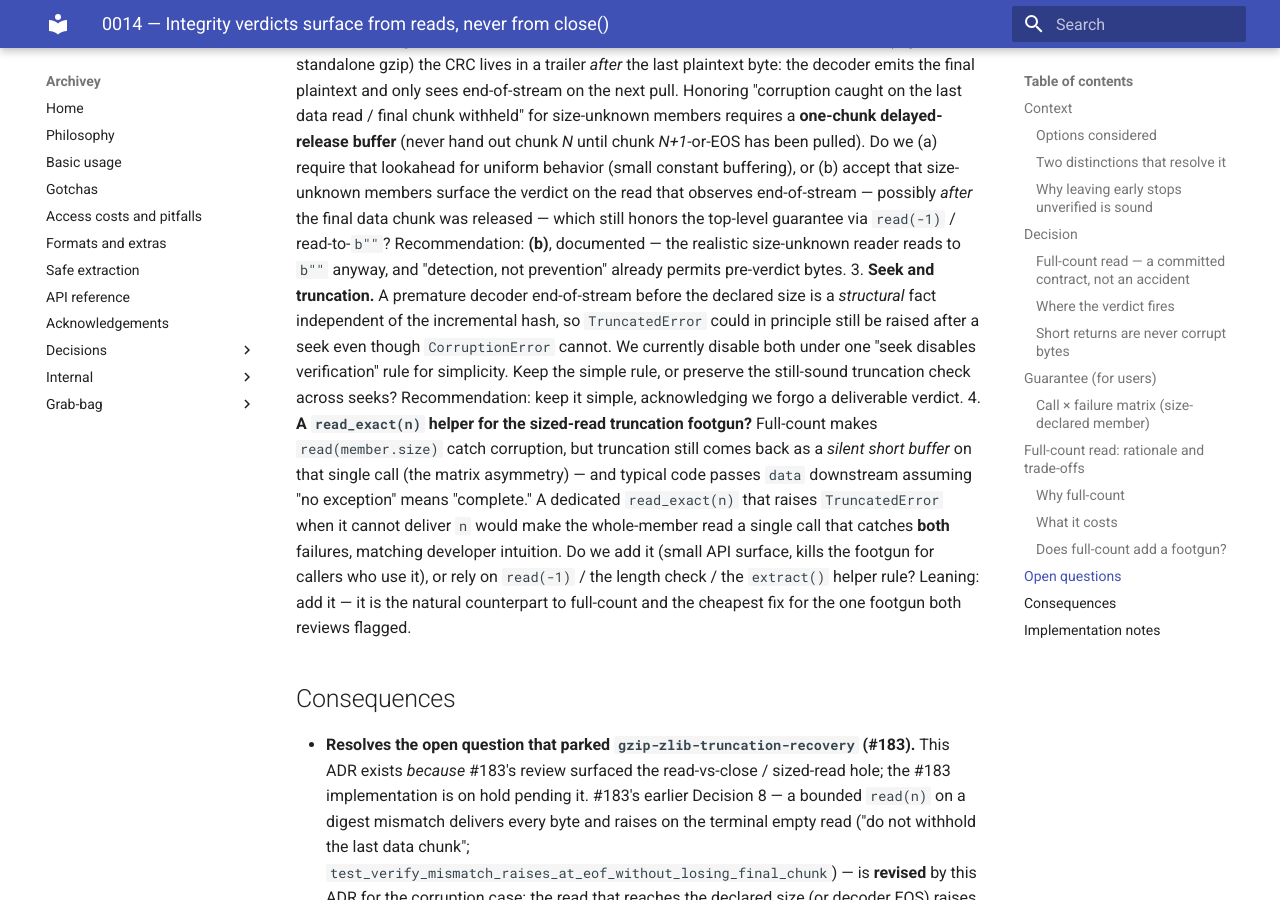
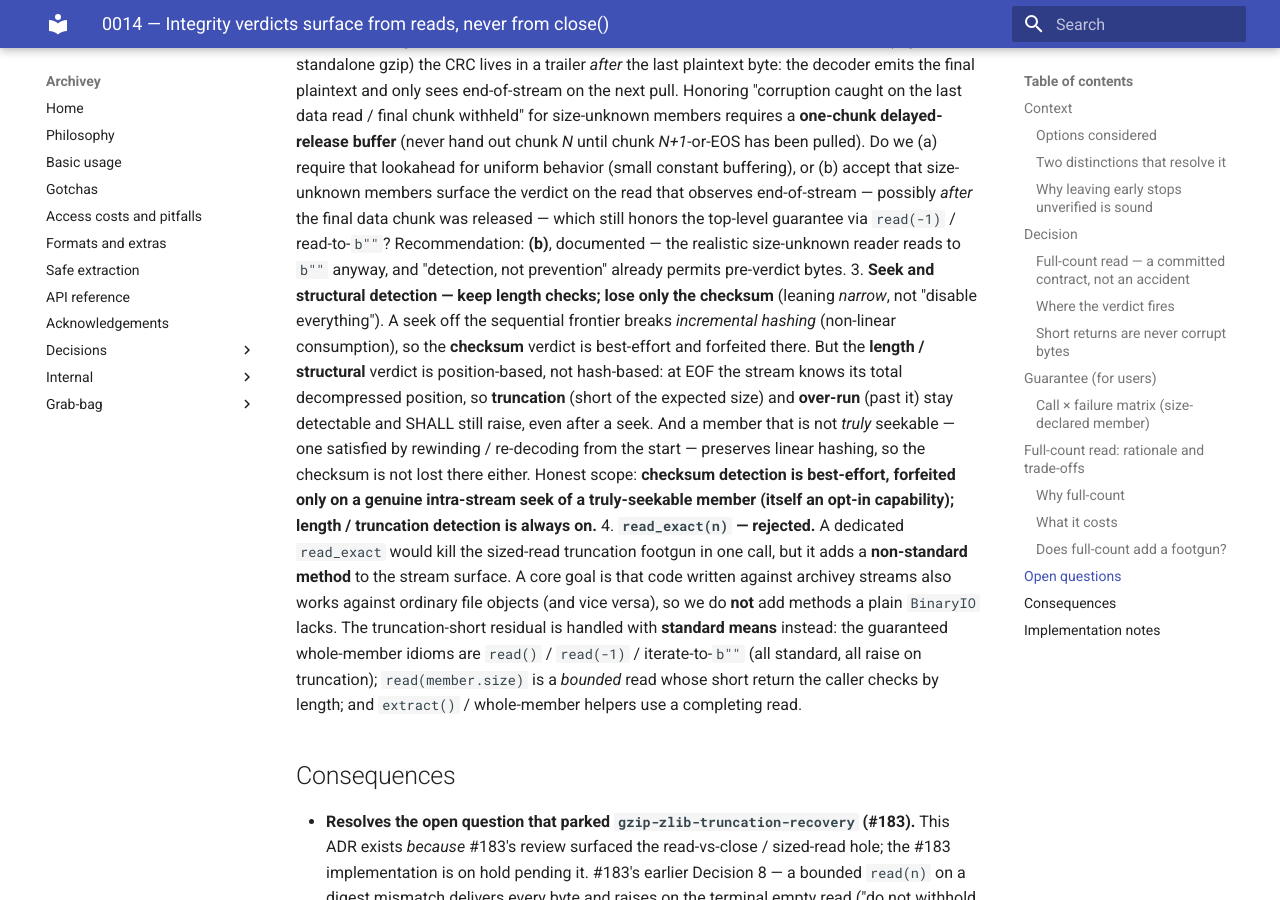
Before and after one commit to davitf/archivey-2, an MkDocs documentation site: the page built from docs/decisions/0014-integrity-verdicts-from-reads-not-close.md, in a window 1280 px wide and 900 px high, scrolled down 8320 px. Built offline with MkDocs 1.6.1 and Material for MkDocs 9.7.7, drawn with Linux system fonts in a browser that asks for light colours.

Commit message:
ADR 0014: OQ3 keep structural detection across seeks; OQ4 reject read_exact
- OQ3 narrowed per maintainer: a seek forfeits only the checksum (incremental
  hashing needs linear reads); length/truncation/over-run detection is
  position-based and stays on, even after a seek, and a non-truly-seekable member
  we rewind/re-decode keeps its checksum too. So checksum detection is best-effort
  only for a genuine intra-stream seek of a truly-seekable (opt-in) member.
- OQ4: reject read_exact — no non-standard methods on the stream surface; code
  must work against ordinary file objects too. Truncation-short residual handled
  with standard idioms (read()/read(-1)/iterate raise; read(member.size) is a
  bounded read checked by length; extract() uses a completing read).

Co-Authored-By: Claude Opus 4.8 <noreply@anthropic.com>
Claude-Session: https://claude.ai/code/session_01B95mCP2hhHZp199PAuK6Q4

```diff
--- a/docs/decisions/0014-integrity-verdicts-from-reads-not-close.md
+++ b/docs/decisions/0014-integrity-verdicts-from-reads-not-close.md
@@ -338,22 +338,27 @@ length signal (plus `read_exact`) to close even that.
    which still honors the top-level guarantee via `read(-1)` / read-to-`b""`?
    Recommendation: **(b)**, documented — the realistic size-unknown reader reads to
    `b""` anyway, and "detection, not prevention" already permits pre-verdict bytes.
-3. **Seek and truncation.** A premature decoder end-of-stream before the declared size
-   is a *structural* fact independent of the incremental hash, so `TruncatedError`
-   could in principle still be raised after a seek even though `CorruptionError` cannot.
-   We currently disable both under one "seek disables verification" rule for
-   simplicity. Keep the simple rule, or preserve the still-sound truncation check across
-   seeks? Recommendation: keep it simple, acknowledging we forgo a deliverable verdict.
-4. **A `read_exact(n)` helper for the sized-read truncation footgun?** Full-count makes
-   `read(member.size)` catch corruption, but truncation still comes back as a *silent
-   short buffer* on that single call (the matrix asymmetry) — and typical code passes
-   `data` downstream assuming "no exception" means "complete." A dedicated
-   `read_exact(n)` that raises `TruncatedError` when it cannot deliver `n` would make the
-   whole-member read a single call that catches **both** failures, matching developer
-   intuition. Do we add it (small API surface, kills the footgun for callers who use it),
-   or rely on `read(-1)` / the length check / the `extract()` helper rule? Leaning:
-   add it — it is the natural counterpart to full-count and the cheapest fix for the one
-   footgun both reviews flagged.
+3. **Seek and structural detection — keep length checks; lose only the checksum**
+   (leaning *narrow*, not "disable everything"). A seek off the sequential frontier
+   breaks *incremental hashing* (non-linear consumption), so the **checksum** verdict is
+   best-effort and forfeited there. But the **length / structural** verdict is
+   position-based, not hash-based: at EOF the stream knows its total decompressed
+   position, so **truncation** (short of the expected size) and **over-run** (past it)
+   stay detectable and SHALL still raise, even after a seek. And a member that is not
+   *truly* seekable — one satisfied by rewinding / re-decoding from the start — preserves
+   linear hashing, so the checksum is not lost there either. Honest scope: **checksum
+   detection is best-effort, forfeited only on a genuine intra-stream seek of a
+   truly-seekable member (itself an opt-in capability); length / truncation detection is
+   always on.**
+4. **`read_exact(n)` — rejected.** A dedicated `read_exact` would kill the sized-read
+   truncation footgun in one call, but it adds a **non-standard method** to the stream
+   surface. A core goal is that code written against archivey streams also works against
+   ordinary file objects (and vice versa), so we do **not** add methods a plain
+   `BinaryIO` lacks. The truncation-short residual is handled with **standard means**
+   instead: the guaranteed whole-member idioms are `read()` / `read(-1)` /
+   iterate-to-`b""` (all standard, all raise on truncation); `read(member.size)` is a
+   *bounded* read whose short return the caller checks by length; and `extract()` /
+   whole-member helpers use a completing read.
 
 ## Consequences
 
```
